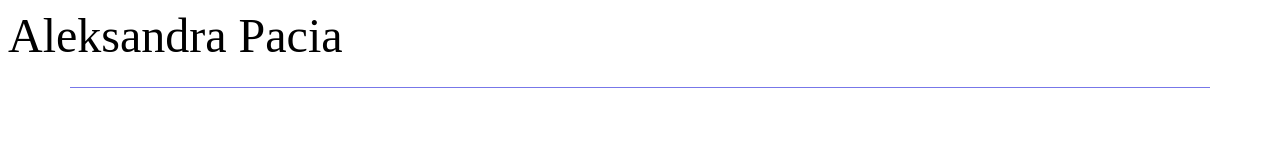
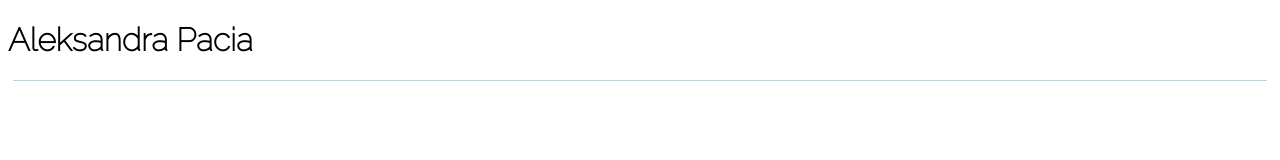
Before and after one commit to aleksandrapacia/my-first-website, a plain HTML site: page index.html in a window 1280 px wide. Drawn offline with Linux system fonts and the light colour scheme.

Commit message:
added the title of the page with new font

```diff
--- a/index.html
+++ b/index.html
@@ -1,20 +1,26 @@
 <!DOCTYPE html>
-<html>
+<html lang="en">
     <head>
             <meta charset="utf-8">
             <meta name="viewport" content="width=device-width, intial-scale=1">
+            <meta http-equiv="X-UA-Compatible" content="IE=edge">
             <title>Aleksandra Pacia | tech & space</title>
-            <link href="https://fonts.googleapis.com/css2?family=Quicksand" rel="stylesheet">
-    <style>
-      body {
-        font-family: 'Crimson Pro', serif;
-        font-size: 48px;
-      }
-    </style>
+            <link rel="preconnect" href="https://fonts.googleapis.com">
+            <link rel="preconnect" href="https://fonts.gstatic.com" crossorigin>
+            <link href="https://fonts.googleapis.com/css2?family=Raleway:wght@100&display=swap" rel="stylesheet">
+            <style>
+              body {
+                font-family: 'Raleway', sans-serif;
+                font-size: medium;
+              }
+
+            </style>
+    <body>
+      <h1>Aleksandra Pacia</h1>
+      <hr size = "1" width = "99%" color = "lightblue">
+    </body>
+
 
     </head>
-    <body>
-        <div>Aleksandra Pacia</div>
-        <hr size="1" width="90%" color="#7777e9">
-    </body>
+
 </html>
```
Also changed, not shown: mystyle.css (+0 -12 lines).
